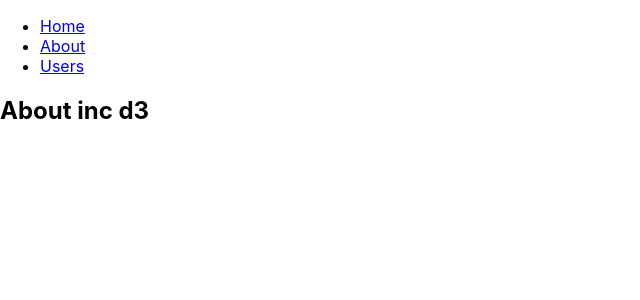
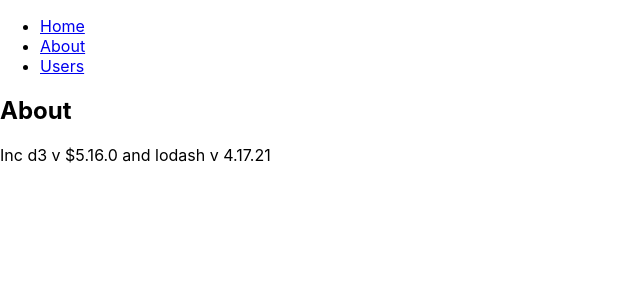
Before and after one commit to vegardok/react-dynamic-router-load, a React (Create React App) app: page /about in a window 1280 px wide. Shown: the top 300 px of the page, without its empty margins (0-640 px from the left). Built offline with nearby package versions, Linux system fonts and the light colour scheme.

Commit message:
Inc common dep

```diff
--- a/package.json
+++ b/package.json
@@ -5,6 +5,7 @@
   "dependencies": {
     "d3": "^5.7.0",
     "highlight.js": "^9.13.1",
+    "lodash": "^4.17.11",
     "react": "^16.7.0",
     "react-dom": "^16.7.0",
     "react-router": "^4.3.1",
--- a/src/About.js
+++ b/src/About.js
@@ -1,8 +1,13 @@
 import React from 'react';
+import _ from 'lodash';
 import * as d3 from 'd3';
 
 const About = () => {
-  console.log(d3);
-  return <h2>About inc d3</h2>;
+  return (
+    <>
+      <h2>About</h2>
+      <span>Inc d3 v ${d3.version} and lodash v {_.VERSION}</span>
+    </>
+  );
 };
 export default About;
--- a/src/Users.js
+++ b/src/Users.js
@@ -1,12 +1,12 @@
 import React from 'react';
+import _ from 'lodash';
 import hljs from 'highlight.js';
 
 const Users = () => {
-  console.log(hljs);
   return (
     <>
       <h2>Users </h2>
-      <span>Inc highlight.js</span>
+      <span>Inc highlight.js and lodash v {_.VERSION}</span>
     </>
   );
 };
```
